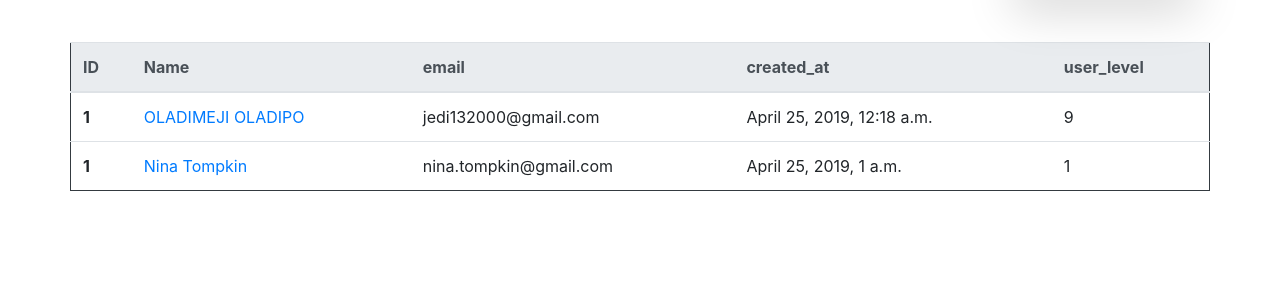
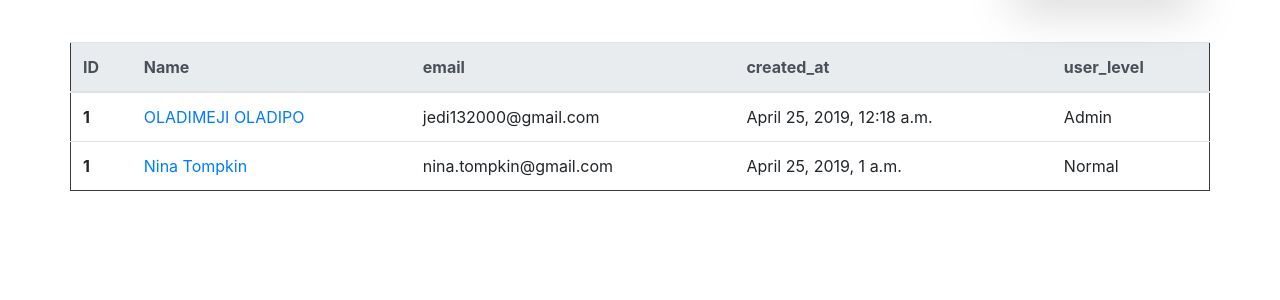
Before and after one commit to jedi132000/user_dashboard_proj, a Django app: template apps/user_dashboard/templates/user_dashboard/dashboard.html in a window 1280 px wide. Shown: the part 125-425 px from the top of the page. Run offline with Django 3.2, Linux system fonts and the light colour scheme; the template is opened without the code that fills it: values that come from a table or form of the project are taken from there, others are empty; data comes from the database, SQL or seed files in the repository; parts of the project's set-up code (start-up, migrations or seed data) failed here and were passed over; some libraries are stand-ins or nearby versions.

Commit message:
hi again

```diff
--- a/apps/user_dashboard/templates/user_dashboard/dashboard.html
+++ b/apps/user_dashboard/templates/user_dashboard/dashboard.html
@@ -48,7 +48,11 @@
                         <td><a href="users/edit/{{user.id}}">{{user.first_name}} {{user.last_name}}</a></td>
                         <td>{{user.email}}</td>
                         <td>{{user.created_at}}</td>
-                        <td>{{user.user_level}}</td>
+                        {% if user.user_level == 9 %}
+                        <td>Admin</td>
+                        {% else %}
+                        <td>Normal</td>
+                        {% endif %}
                     </tr>
                     {% endfor %}
                     <!-- <tr>
```
